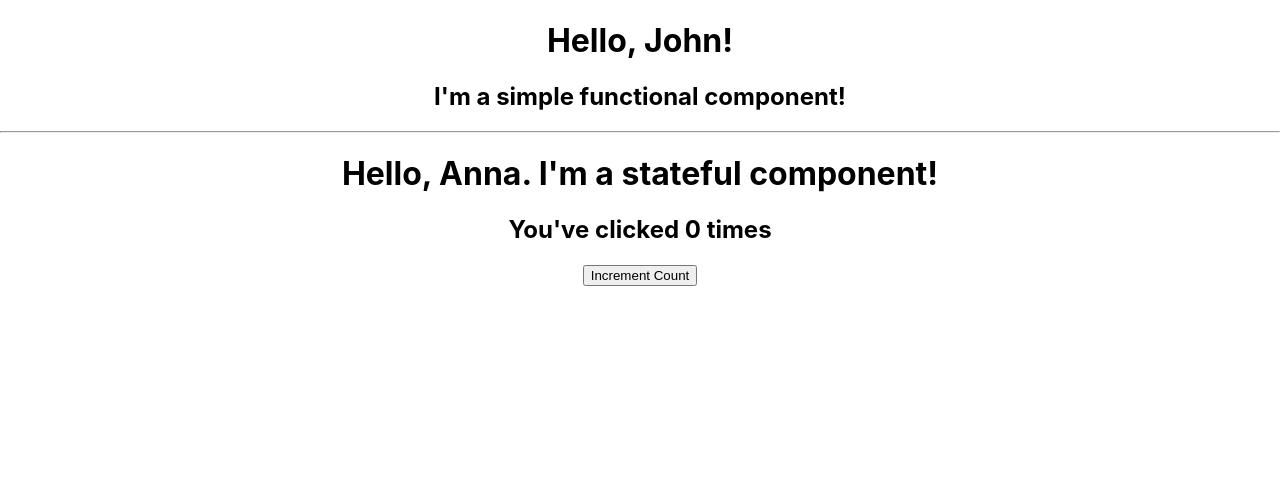
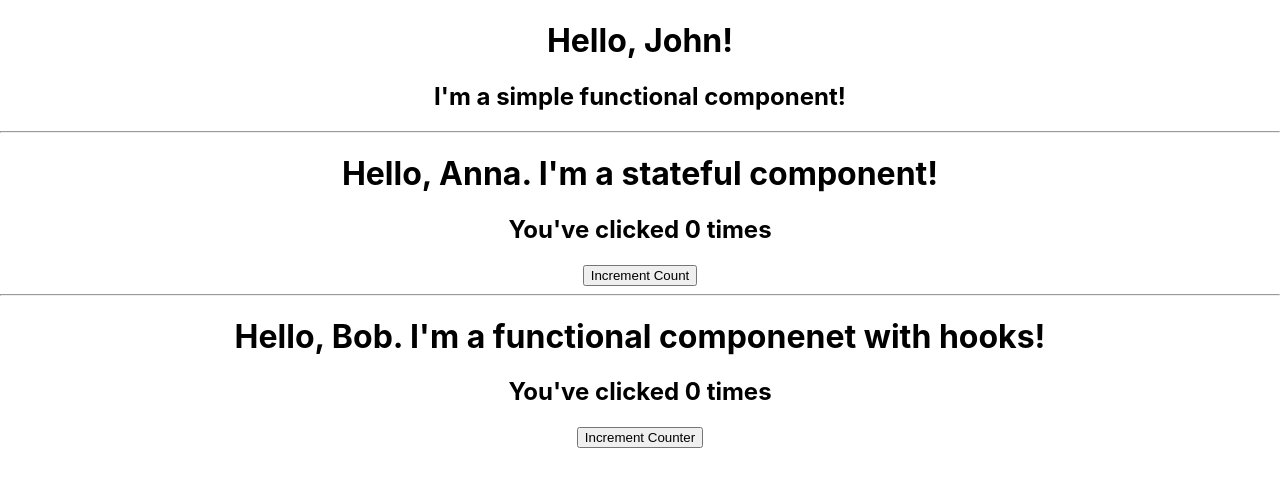
Before and after one commit to mika-sims/React-Basics, a React (Create React App) app in the folder my-app/: page / in a window 1280 px wide. Shown: the top 486 px of the page. Built offline with nearby package versions, Linux system fonts and the light colour scheme.

Commit message:
Create simple functional component with hooks

```diff
--- a/my-app/src/App.js
+++ b/my-app/src/App.js
@@ -1,6 +1,7 @@
 import './App.css';
 import FunctionalGreetingComponent from './components/FunctionalGreetingComponent';
 import StatefulGreetingComponenet from './components/StatefulGreetingComponenet';
+import HooksComponent from './components/HooksComponent';
 
 function App() {
   return (
@@ -8,6 +9,8 @@ function App() {
       <FunctionalGreetingComponent name="John" />
       <hr />
       <StatefulGreetingComponenet name="Anna" />
+      <hr />
+      <HooksComponent name="Bob" />
     </div>
   );
 }
--- /dev/null
+++ b/my-app/src/components/HooksComponent.js
@@ -0,0 +1,14 @@
+import React, { useState } from "react";
+
+export default function HooksComponent(props) {
+  const [count, setCount] = useState(0);
+  return (
+    <div>
+      <h1>Hello, {props.name}. I'm a functional componenet with hooks! </h1>
+      <h2>You've clicked {count} times</h2>
+      <button onClick={() => setCount((count) => count + 1)}>
+        Increment Counter
+      </button>
+    </div>
+  );
+}
```
